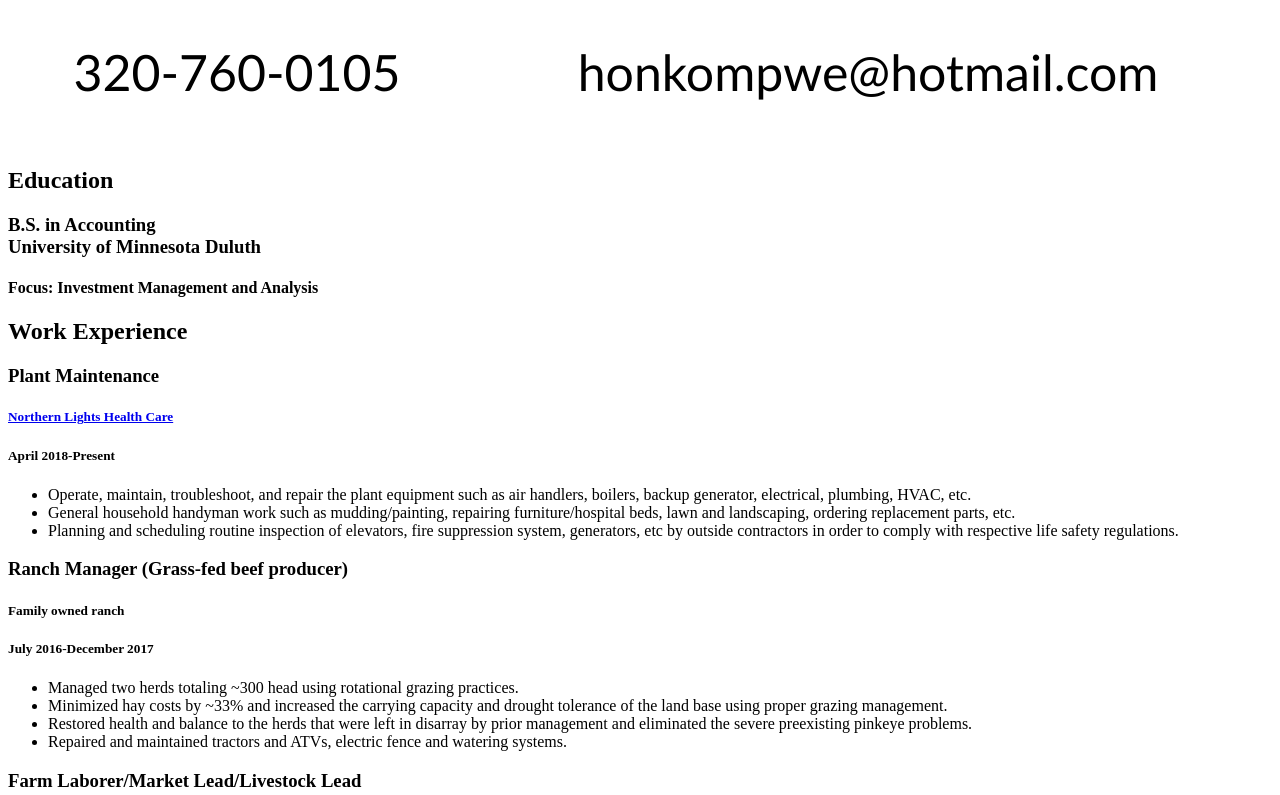
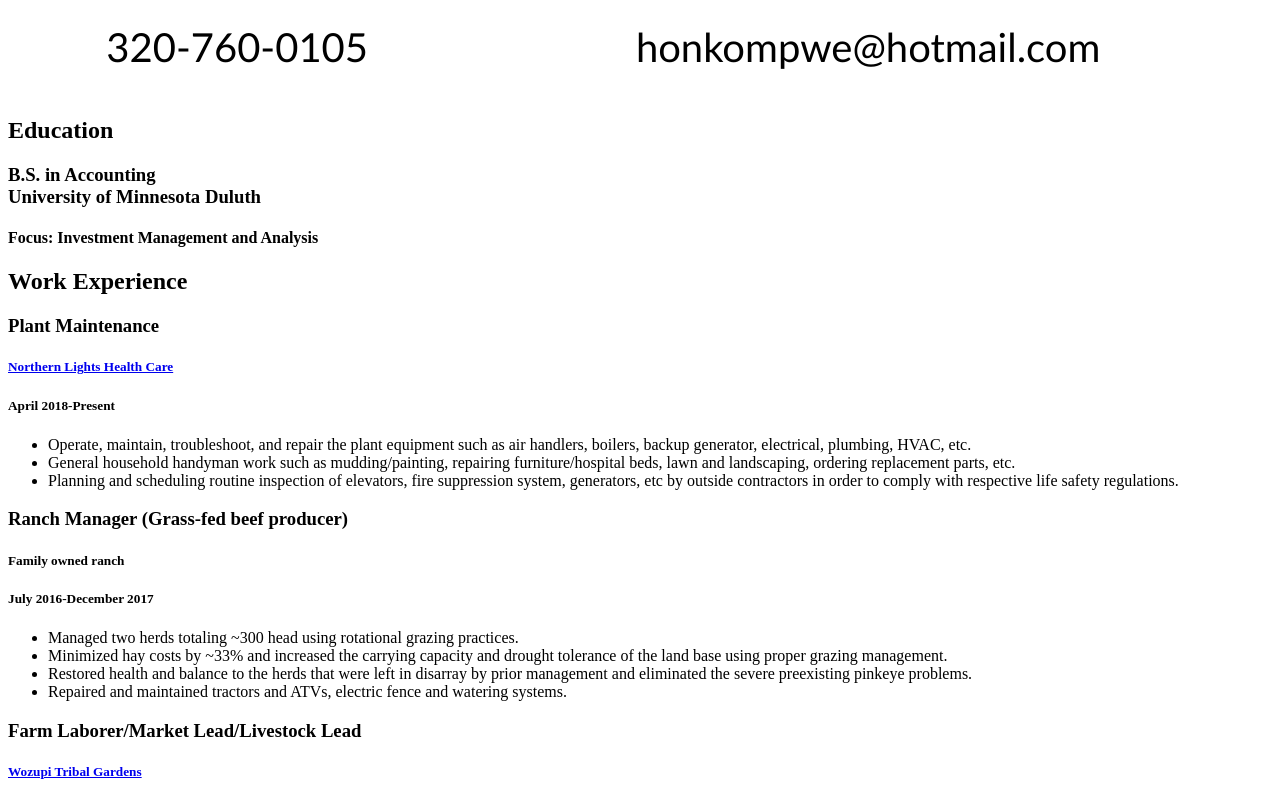
Before and after one commit to honkompwe/honkompwe.github.io, a plain HTML site: page index.html in a window 1280 px wide. Shown: the part 1011-1806 px from the top of the page. Drawn offline with Linux system fonts and the light colour scheme.

Commit message:
Update style.css

```diff
--- a/style.css
+++ b/style.css
@@ -18,10 +18,10 @@
 }
 
 table {
-  font-size: 50px;
+  font-size: 40px;
   text-align: center;
   font-family: 'Trebuchet MS';
-  height: 150px;
+  height: 100px;
   width: 100%;
 
 }
```
